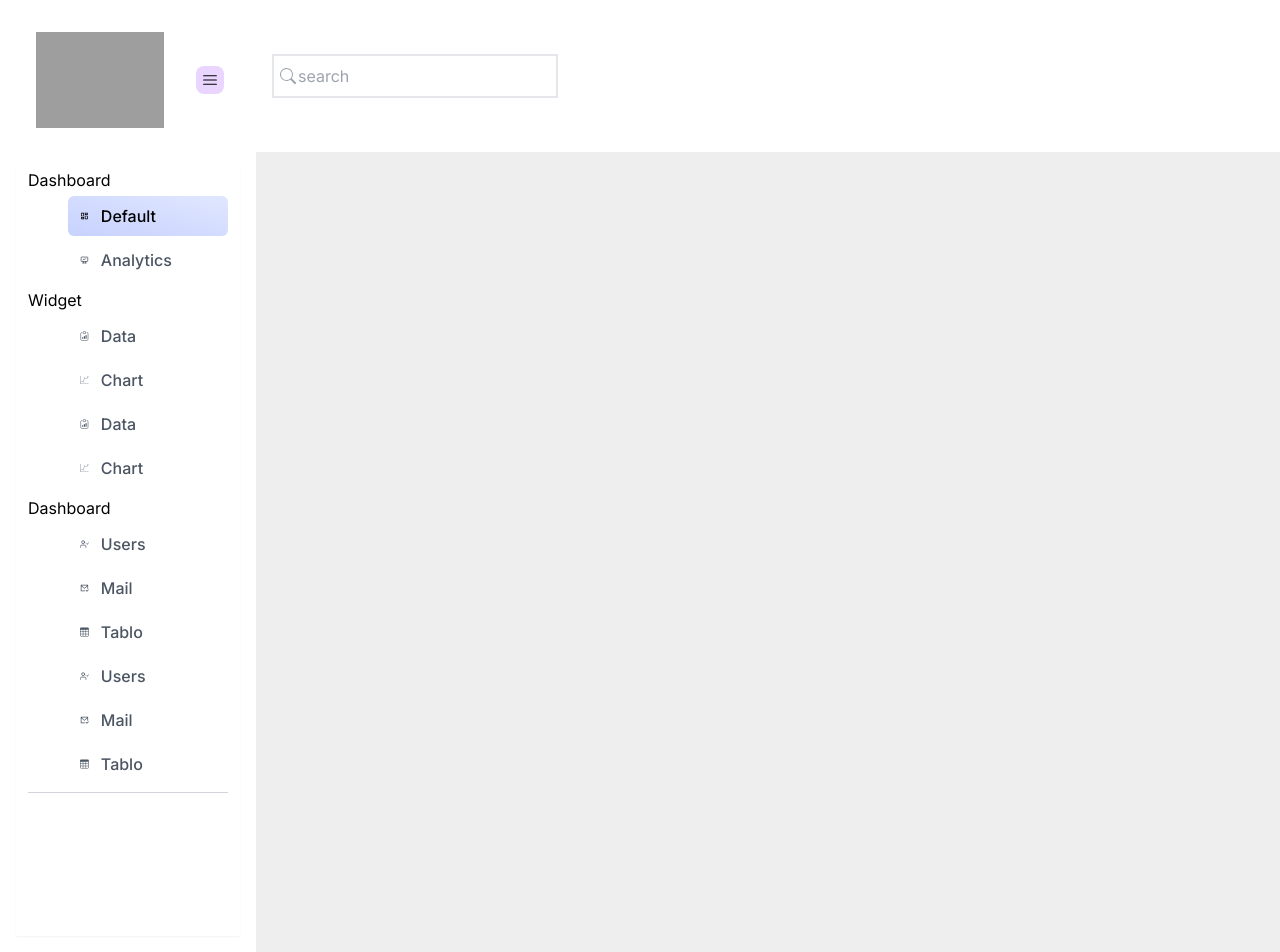
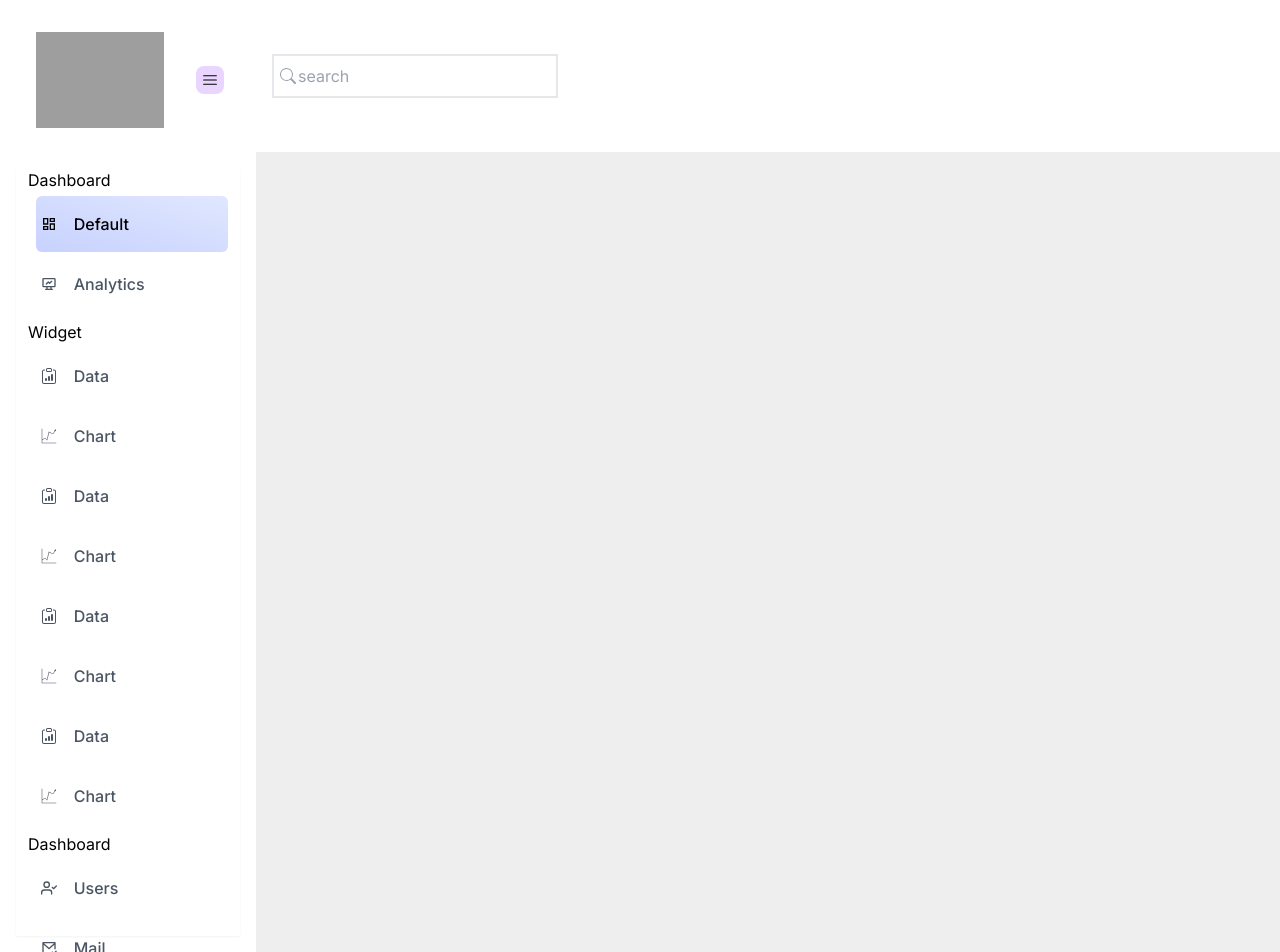
Before and after one commit to senayakagunduz/next-dashboard, a Next.js app: page / in a window 1280 px wide. Built offline with nearby package versions, Linux system fonts and the light colour scheme; grey boxes are pictures that could not be loaded.

Commit message:
the icons show in sidebar after collapsed

```diff
--- a/src/app/components/SideBar.jsx
+++ b/src/app/components/SideBar.jsx
@@ -5,10 +5,9 @@ const SideBar = ({ children , collapsed}) => {
     return (
         <aside collapsed={collapsed} className={`h-screen sidebar transiton-width duration-300 overflow-y-auto ${collapsed ? 'w-16' : 'w-64'}`}>
             <nav className='h-full flex flex-col bg-white  shadow-sm'>
-                <ul className={`flex-1 px-3 ${collapsed ? 'hidden' : 'block'}`}>{children}</ul>
+                <ul className={`flex-1 px-3`}>{children}</ul>
             </nav>
         </aside>
     )
 }
-
 export default SideBar
--- a/src/app/components/SideBarItem.jsx
+++ b/src/app/components/SideBarItem.jsx
@@ -1,19 +1,26 @@
 import Link from 'next/link'
 import React from 'react'
 
-const SideBarItem = ({ icon, text, active, alert }) => {
+const SideBarItem = ({ icon, text, active, alert, collapsed }) => {
     return (
-        <li className={`relative flex items-center py-2 px-3 my-1
+        <li className={`relative flex items-center justify-center py-2 my-1
         font-medium rounded-md cursor-pointer transition-colors
-         ${
-            active
-            ? "bg-gradient-to-tr from-indigo-200 to-indigo-100 text-index-800"
-            : "hover:bg-indigo-50 text-gray-600"
-        }
+         ${active
+                ? "bg-gradient-to-tr from-indigo-200 to-indigo-100 text-index-800"
+                : "hover:bg-indigo-50 text-gray-600"
+            }
         `}>
-            {icon}
-            <Link href='/' className='w-52 ml-3'>{text}</Link>
-            {alert && <div className={`absolute right-2 w-2 h-2 rounded bg-primary`}/>}
+            <>
+                {collapsed ? (
+                    <div className="w-10 h-10 flex items-center justify-center ml-0 pe-6">{icon}</div>
+                ) : (
+                    <>
+                        <div className="w-10 h-10 flex items-center justify-center">{icon}</div>
+                        <Link href='/' className='w-60 ml-3 flex items-center'>{text}</Link>
+                        {alert && <div className={`absolute right-2 w-2 h-2 rounded bg-primary`} />}
+                    </>
+                )}
+            </>
         </li>
     )
 }
--- /dev/null
+++ b/src/app/components/data.js
@@ -0,0 +1,46 @@
+import { RiDashboardLine, RiMailCheckLine } from "react-icons/ri";
+import { TbDeviceAnalytics } from "react-icons/tb";
+import { BsClipboardData, BsTable } from "react-icons/bs";
+import { FiUserCheck } from "react-icons/fi";
+import { GiChart } from "react-icons/gi";
+
+const data = [
+    {
+      text: 'Dashboard',
+      children: [
+        { icon: <RiDashboardLine />, text: 'Default', active: true },
+        { icon: <TbDeviceAnalytics />, text: 'Analytics' },
+      ],
+    },
+    {
+      text: 'Widget',
+      children: [
+        { icon: <BsClipboardData />, text: 'Data' },
+        { icon: <GiChart />, text: 'Chart' },
+        { icon: <BsClipboardData />, text: 'Data' },
+        { icon: <GiChart />, text: 'Chart' },
+        { icon: <BsClipboardData />, text: 'Data' },
+        { icon: <GiChart />, text: 'Chart' },
+        { icon: <BsClipboardData />, text: 'Data' },
+        { icon: <GiChart />, text: 'Chart' },
+      ],
+    },
+    {
+      text: 'Dashboard',
+      children: [
+        { icon: <FiUserCheck />, text: 'Users' },
+        { icon: <RiMailCheckLine />, text: 'Mail' },
+        { icon: <BsTable />, text: 'Tablo' },
+        { icon: <FiUserCheck />, text: 'Users' },
+        { icon: <RiMailCheckLine />, text: 'Mail' },
+        { icon: <BsTable />, text: 'Tablo' },
+        { icon: <FiUserCheck />, text: 'Users' },
+        { icon: <RiMailCheckLine />, text: 'Mail' },
+        { icon: <BsTable />, text: 'Tablo' },
+        { icon: <FiUserCheck />, text: 'Users' },
+        { icon: <RiMailCheckLine />, text: 'Mail' },
+        { icon: <BsTable />, text: 'Tablo' },
+      ],
+    },
+  ]
+  export default data
--- a/src/app/page.js
+++ b/src/app/page.js
@@ -3,29 +3,8 @@
 import SideBar from "./components/SideBar";
 import SideBarItem from "./components/SideBarItem";
 import Header from "./components/Header";
-import { RiDashboardLine, RiMailCheckLine } from "react-icons/ri";
-import { TbDeviceAnalytics } from "react-icons/tb";
-import { BsClipboardData, BsTable } from "react-icons/bs";
-import { FiUserCheck } from "react-icons/fi";
-import { GiChart } from "react-icons/gi";
 import { useState } from "react";
-
-const SideBarDynamic = ({ icon, text, children }) => {
-  return (
-    <div>
-      {icon}
-      <span>{text}</span>
-      {children && (
-        <div className="ml-10">
-          {children.map((child, index) => (
-            <SideBarItem key={index} {...child} />
-          ))}
-        </div>
-      )}
-    </div>
-  )
-}
-
+import data from "./components/data"
 
 export default function Home() {
   const [collapsed, setCollapsed] = useState(false);
@@ -33,44 +12,14 @@ export default function Home() {
   const toggleSidebar = () => {
     setCollapsed(!collapsed)
   }
-
-  const buttonData = [
-    {
-      text: 'Dashboard',
-      children: [
-        { icon: <RiDashboardLine />, text: 'Default', active: true },
-        { icon: <TbDeviceAnalytics />, text: 'Analytics' },
-      ],
-    },
-    {
-      text: 'Widget',
-      children: [
-        { icon: <BsClipboardData />, text: 'Data' },
-        { icon: <GiChart />, text: 'Chart' },
-        { icon: <BsClipboardData />, text: 'Data' },
-        { icon: <GiChart />, text: 'Chart' },
-      ],
-    },
-    {
-      text: 'Dashboard',
-      children: [
-        { icon: <FiUserCheck />, text: 'Users' },
-        { icon: <RiMailCheckLine />, text: 'Mail' },
-        { icon: <BsTable />, text: 'Tablo' },
-        { icon: <FiUserCheck />, text: 'Users' },
-        { icon: <RiMailCheckLine />, text: 'Mail' },
-        { icon: <BsTable />, text: 'Tablo' },
-      ],
-    },
-  ]
   return (
     <>
       <Header toggleSidebar={toggleSidebar} collapsed={collapsed} />
       <main className="flex min-h-screen flex-col items-start">
         <SideBar className="" collapsed={collapsed} >
           <div className="space-y-2">
-            {buttonData.map((item, index) => (
-              <SideBarDynamic key={index} {...item} />
+            {data.map((item, index) => (
+              <SideBarDynamic key={index} {...item} collapsed={collapsed} />
             ))}
           </div>
           <hr className="border-t border-gray-300 mb-10 mt-2" />
@@ -79,3 +28,34 @@ export default function Home() {
     </>
   )
 }
+
+const SideBarDynamic = ({ icon, text, children,collapsed }) => {
+  return (
+    <div>
+      {collapsed ? (
+        <>
+          {children && (
+            <div className="ml-2">
+              {children.map((child, index) => (
+                <SideBarItem key={index} {...child} collapsed={collapsed} />
+              ))}
+            </div>
+          )}
+        </>
+      ) : (
+        <>
+          {children && (
+            <>
+              <span>{text}</span>
+              <div className="ml-2">
+                {children.map((child, index) => (
+                  <SideBarItem key={index} {...child} collapsed={collapsed} />
+                ))}
+              </div>
+            </>
+          )}
+        </>
+      )}
+    </div>
+  )
+}
```
